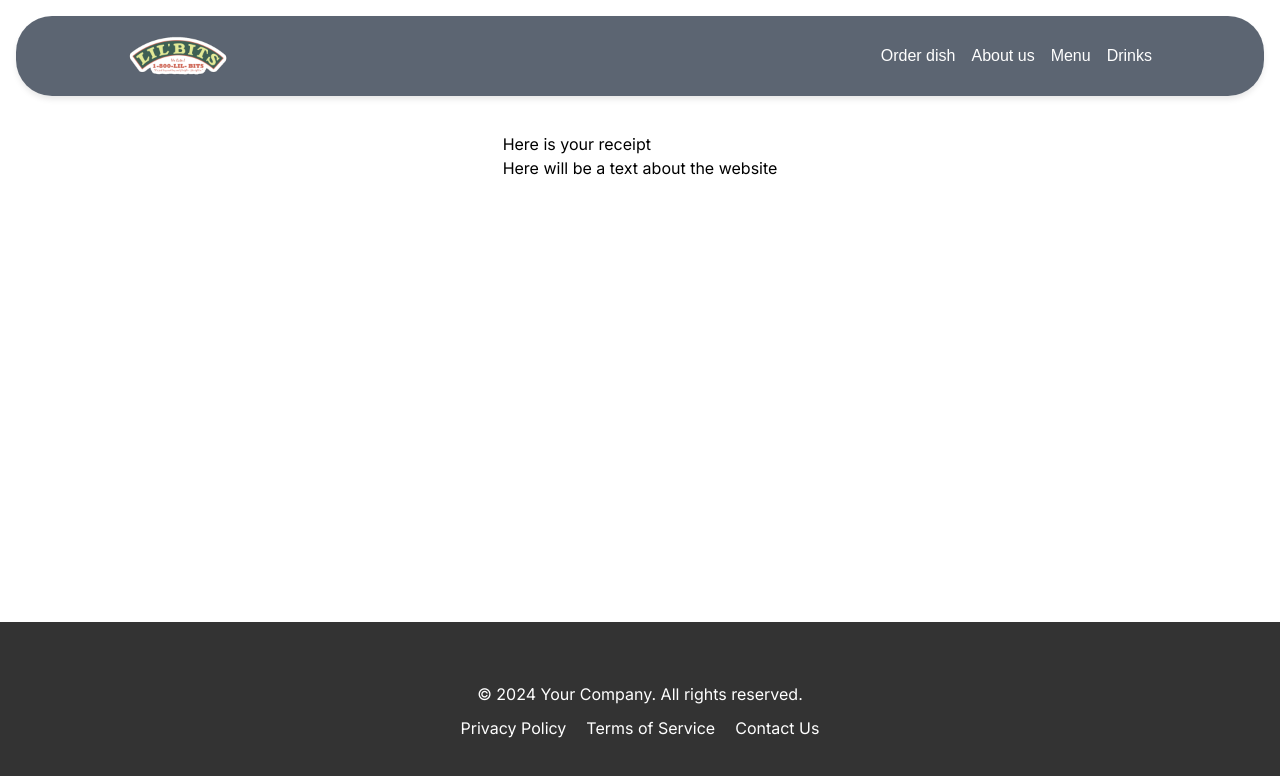
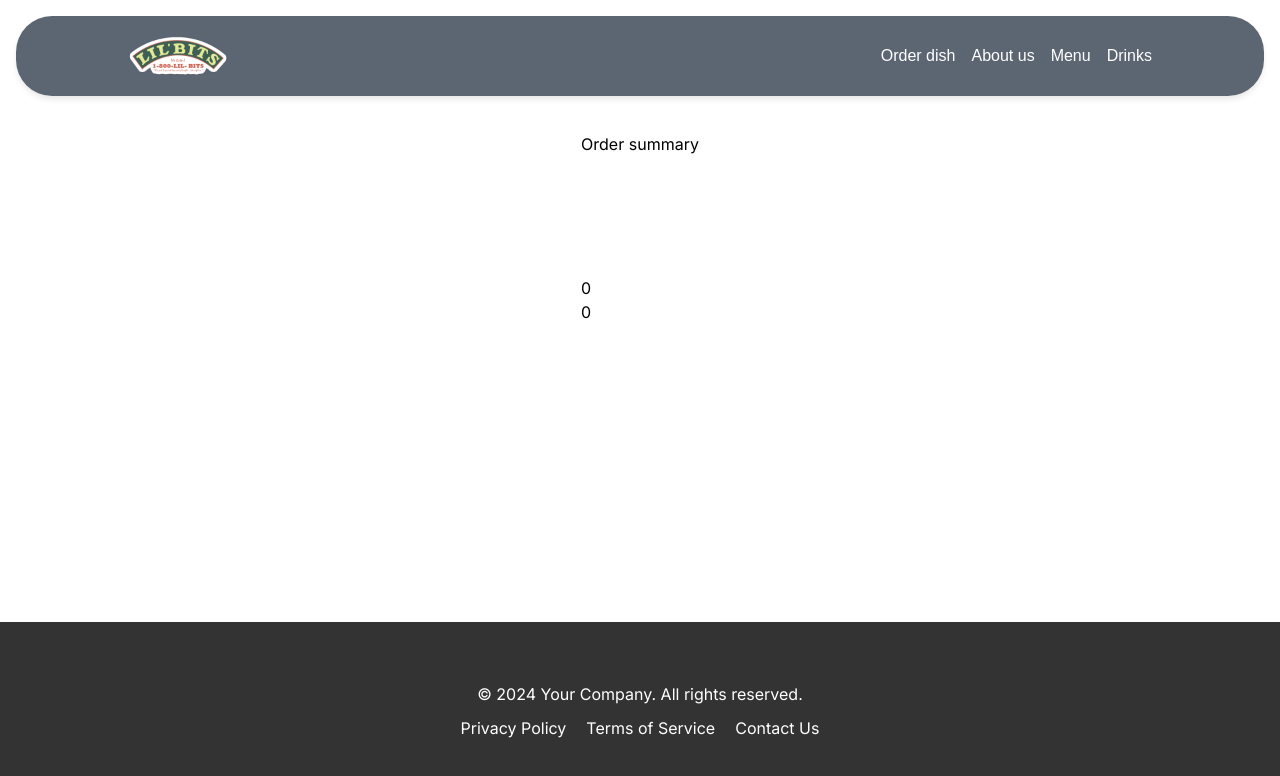
Before and after one commit to indianaea/lil_bits, a Next.js app: page /order/receipt in a window 1280 px wide. Shown: the top 776 px of the page. Built offline with nearby package versions, Linux system fonts and the light colour scheme.

Commit message:
adding receipt

```diff
--- a/src/app/components/amountPeople.tsx
+++ b/src/app/components/amountPeople.tsx
@@ -8,6 +8,7 @@ const PeoplePicker: React.FC = () => {
 
   const handleChange = (event: React.ChangeEvent<HTMLSelectElement>) => {
     setNumberOfPeople(Number(event.target.value));
+    localStorage.setItem('numberOfPeople', JSON.stringify(event.target.value));
   };
 
   return (
--- a/src/app/components/calendarPicker.tsx
+++ b/src/app/components/calendarPicker.tsx
@@ -12,11 +12,14 @@ const CalendarPicker: React.FC = () => {
   const handleDayClick = (date: Date) => {
     if (getDay(date) !== 6 && getDay(date) !== 5) { // Ensure the clicked date is not Saturday (6) or Sunday (0)
       setSelectedDate(date);
+      localStorage.setItem('selectedDate', JSON.stringify(date));
     }
   };
 
   const handleTimeChange = (event: React.ChangeEvent<HTMLSelectElement>) => {
-    setSelectedTime(event.target.value);
+    const selectedTime = event.target.value;
+    setSelectedTime(selectedTime);
+    localStorage.setItem('selectedTime', JSON.stringify(selectedTime));
   };
 
   const renderDays = () => {
--- a/src/app/components/emailInput.tsx
+++ b/src/app/components/emailInput.tsx
@@ -17,6 +17,7 @@ const EmailInput: React.FC = () => {
     const newEmail = event.target.value;
     setEmail(newEmail);
     setIsValid(validateEmail(newEmail));
+    localStorage.setItem('email', JSON.stringify(newEmail));
   };
 
   return (
--- a/src/app/order/confirm/confirm.tsx
+++ b/src/app/order/confirm/confirm.tsx
@@ -1,8 +1,8 @@
 "use client";
 
 import { useEffect, useState } from "react";
-import { OrderType, DishType, DrinkType, Provision } from "../../api/types";
-import OrderItem from "../../components/orderItem";
+import { OrderType, DishType, DrinkType } from "../../api/types";
+import Button from '../../components/button';
 import "./confirm.css";
 
 const TotalOrder: React.FC = () => {
@@ -78,38 +78,47 @@ const TotalOrder: React.FC = () => {
   };
 
   const getOrder = (): OrderType => {
+    if (typeof window !== "undefined" && window.localStorage) {
       let newOrder: OrderType = {
         id: 1,
         orderDate: new Date(),
         dish: selectedDish,
         drinks: selectedDrinks,
-      email: "indianaeir@gmail.com",
+        email: "",
         totalAmount: calculateTotalPrice(),
+        count: 1,
+        date: new Date()};
+      localStorage.setItem('newOrder', JSON.stringify(newOrder));
+      return newOrder;
+    } else {
+      return {
+        id: 0,
+        email: "",
+        dish: {id: 0, category: "", cousine: "", description: "", imageSource: "", name: "", price: 0},
+        drinks: [],
         count: 0,
         date: new Date(),
-    };
-    return newOrder;
+        orderDate: new Date(),
+        totalAmount: 0};
+    }
   }
 
   const newOrder = getOrder();
 
+  const confirmOrder = async () => {
+    window.location.href = "/order/receipt";
+  };
+
   return (
+    <>
     <div className="confirm-container">
 
-    <h1>Total order</h1>
-    <p>{newOrder.id}</p>
-    <p>{newOrder.dish.name}</p>
-
-    {newOrder.drinks.map((drink) => (
-        <div>
-        <p>{drink.id}</p>
-        <p>{drink.name}</p>
-        </div>
-    ))}
-
+        <h1>Order total amount</h1>
         <p>{newOrder.totalAmount.toFixed(0)}</p>
 
     </div>
+    <Button onClick={confirmOrder} caption="Go Receipt Page"/>
+    </>
   );
 };
 
--- a/src/app/order/confirm/page.tsx
+++ b/src/app/order/confirm/page.tsx
@@ -4,7 +4,7 @@ import Layout from '../../components/layout';
 import CalendarPicker from "../../components/calendarPicker";
 import PeoplePicker from "../../components/amountPeople";
 import EmailInput from "../../components/emailInput";
-import TotalOrder from "./confirm"
+import TotalOrder from './confirm'
 
 const ConfirmOrder = () => {
     return (
@@ -12,7 +12,7 @@ const ConfirmOrder = () => {
             <CalendarPicker />
             <PeoplePicker />
             <EmailInput />
-            <TotalOrder/>
+            <TotalOrder />
         </Layout>
     );
 };
--- a/src/app/order/receipt/page.tsx
+++ b/src/app/order/receipt/page.tsx
@@ -1,17 +1,15 @@
 "use client";
 
-import Link from "next/link";
 import Layout from '../../components/layout';
+import OrderReceipt from './receipt'
 
-const Receipt = () => {
+
+const PrintReceipt = () => {
     return (
         <Layout>
-            <div>
-                <h1>Here is your receipt</h1>
-                <Link href="/">Here will be a text about the website</Link>
-            </div>
+            <OrderReceipt/>
         </Layout>
     );
 };
 
-export default Receipt;
+export default PrintReceipt;
--- a/src/app/order/receipt/receipt.css
+++ b/src/app/order/receipt/receipt.css
@@ -0,0 +1,5 @@
+
+
+  .receipt-container {
+    margin-top: 120px;
+  }
--- a/src/app/order/receipt/receipt.tsx
+++ b/src/app/order/receipt/receipt.tsx
@@ -0,0 +1,89 @@
+
+
+import { useEffect, useState } from "react";
+import { OrderType} from "../../api/types";
+import "./receipt.css";
+
+const OrderReceipt: React.FC = () => {
+
+  const getOrder = (): OrderType => {
+    if (typeof window !== "undefined" && window.localStorage) {
+      let orderString = localStorage.getItem("newOrder");
+
+      let emptyOrder: OrderType = {
+        id: 0,
+        email: "",
+        dish: {id: 0, category: "", cousine: "", description: "", imageSource: "", name: "", price: 0},
+        drinks: [],
+        count: 0,
+        date: new Date(),
+        orderDate: new Date(),
+        totalAmount: 0,
+      };
+
+      if (orderString) {
+        try {
+          const order: OrderType = JSON.parse(orderString) as OrderType;
+          order.email = getEmail();
+          order.count = getNumberOfPeople();
+          order.orderDate = getDate();
+          return order;
+        } catch (error) {
+          console.error("Error parsing dish from localStorage", error);
+          return emptyOrder;
+        }
+      } else {
+        console.log("No dish found in localStorage");
+        return emptyOrder;
+      }
+    } else {
+      return {
+        id: 0,
+        email: "",
+        dish: {id: 0, category: "", cousine: "", description: "", imageSource: "", name: "", price: 0},
+        drinks: [],
+        count: 0,
+        date: new Date(),
+        orderDate: new Date(),
+        totalAmount: 0,
+      };
+    }
+  };
+
+  const getEmail = (): string => {
+    const email = localStorage.getItem("email");
+    return email || "";
+  }
+
+  const getDate = (): Date => {
+    const dateString = localStorage.getItem("selectedDate");
+    return dateString ? new Date(dateString) : new Date();
+  }
+
+  const getTime = (): string => {
+    const time = localStorage.getItem("selectedTime");
+    return time || "";
+  }
+
+  const getNumberOfPeople = (): number => {
+    const count = localStorage.getItem("numberOfPeople");
+    return count ? parseInt(count, 10) || 0 : 0;
+  }
+
+  const newOrder = getOrder();
+
+  return (
+    <> <div>
+        <h1>Order summary</h1>
+        <div className="receipt-container">
+              <p>{newOrder.dish.name}</p>
+              <p>{newOrder.email}</p>
+              <p>{newOrder.count}</p>
+              <p>{newOrder.totalAmount.toFixed(0)}</p>
+            </div>
+        </div>
+    </>
+  );
+};
+
+export default OrderReceipt;
```
Also changed, not shown: src/app/order/confirm/confirm.css (+0 -9 lines). Lines whose indentation alone changed are shown as unchanged.
